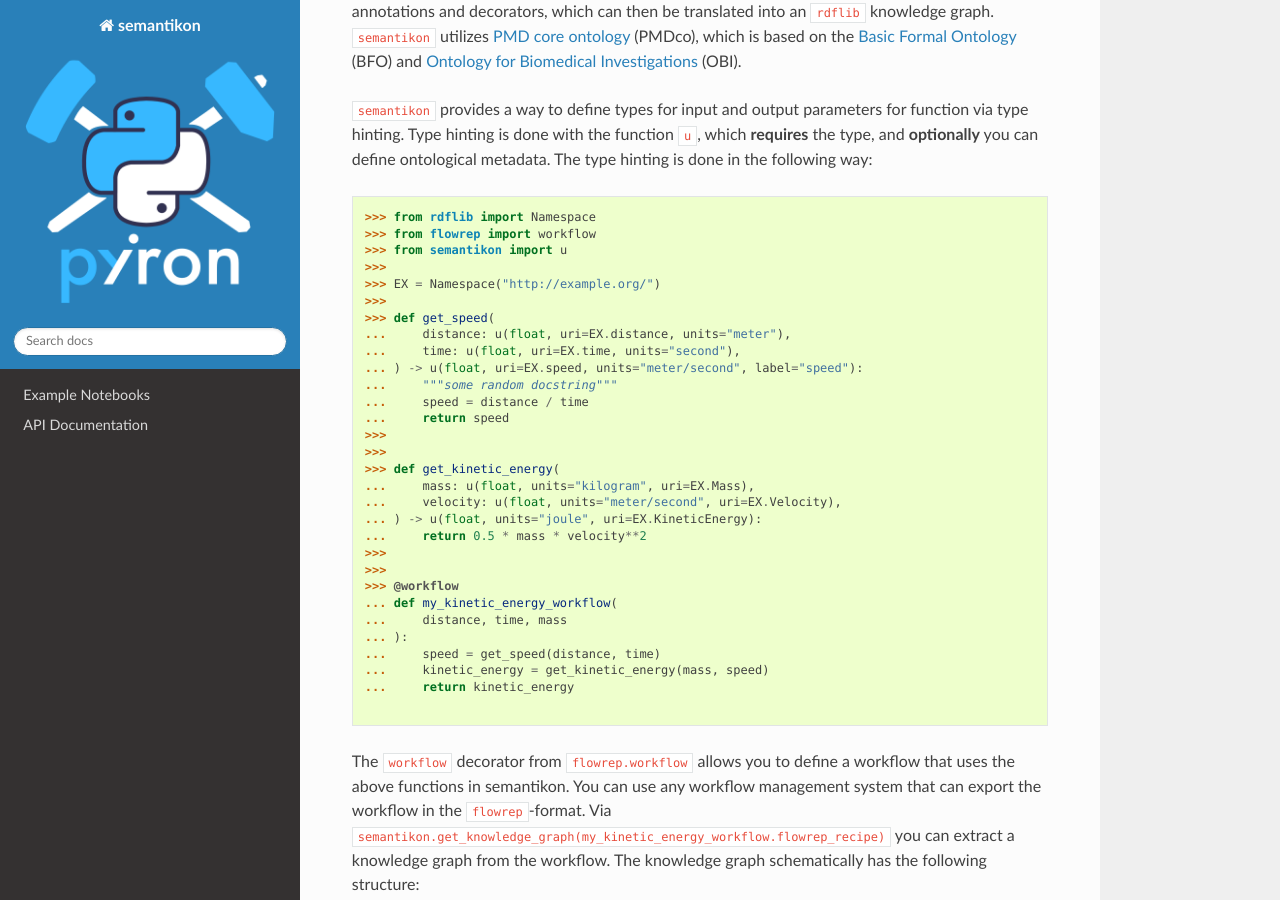
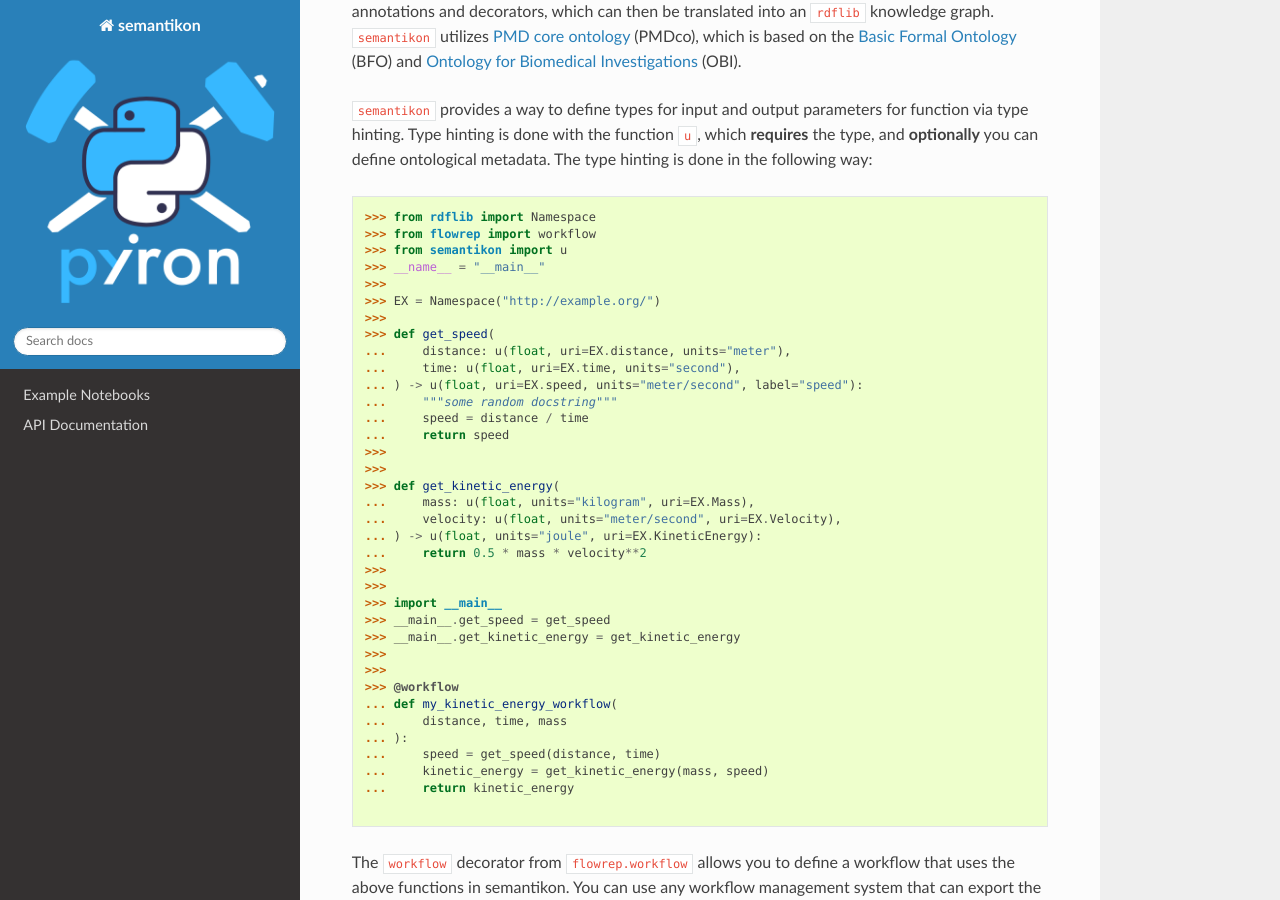
Before and after one commit to pyiron/semantikon, a Sphinx documentation site: the page built from docs/README.md, in a window 1280 px wide and 900 px high, scrolled down 969 px. Built offline with Sphinx 7.4.7 and the Read the Docs theme 3.1.0, drawn with Linux system fonts in a browser that asks for light colours; the version number could not be read and is left out.

Commit message:
Fix README doctest for flowrep workflow decorator
Co-authored-by: samwaseda <37879103+samwaseda@users.noreply.github.com>

```diff
--- a/docs/README.md
+++ b/docs/README.md
@@ -43,6 +43,7 @@ In the realm of the workflow management systems, there are well defined inputs a
 >>> from rdflib import Namespace
 >>> from flowrep import workflow
 >>> from semantikon import u
+>>> __name__ = "__main__"
 >>>
 >>> EX = Namespace("http://example.org/")
 >>>
@@ -60,6 +61,11 @@ In the realm of the workflow management systems, there are well defined inputs a
 ...     velocity: u(float, units="meter/second", uri=EX.Velocity),
 ... ) -> u(float, units="joule", uri=EX.KineticEnergy):
 ...     return 0.5 * mass * velocity**2
+>>>
+>>>
+>>> import __main__
+>>> __main__.get_speed = get_speed
+>>> __main__.get_kinetic_energy = get_kinetic_energy
 >>>
 >>>
 >>> @workflow
```
